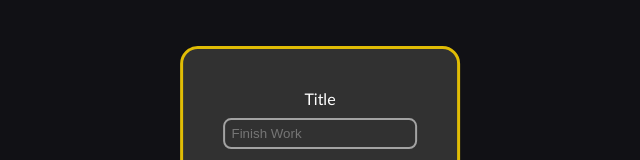
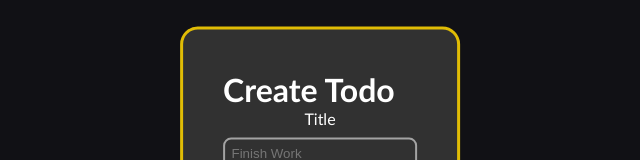
Before and after one commit to cmbak/todo-ts, a React (Vite) app in the folder client/todo-ts/: page / in a window 1280 px wide. Both pictures are taken after a click on the button "Create New Todo". Shown: the part 167-327 px from the top of the page, without its empty margins (320-960 px from the left). Built offline with nearby package versions, Linux system fonts and the light colour scheme; no server answers.

Commit message:
Added title for create todo modal

```diff
--- a/client/todo-ts/components/CreateTodo.tsx
+++ b/client/todo-ts/components/CreateTodo.tsx
@@ -51,6 +51,7 @@
                 onClick={handleClick}
             />
             <Modal visible={formVisible}>
+                <h1>Create Todo</h1>
                 <form
                     id="create-todo-form"
                     action=""
```
